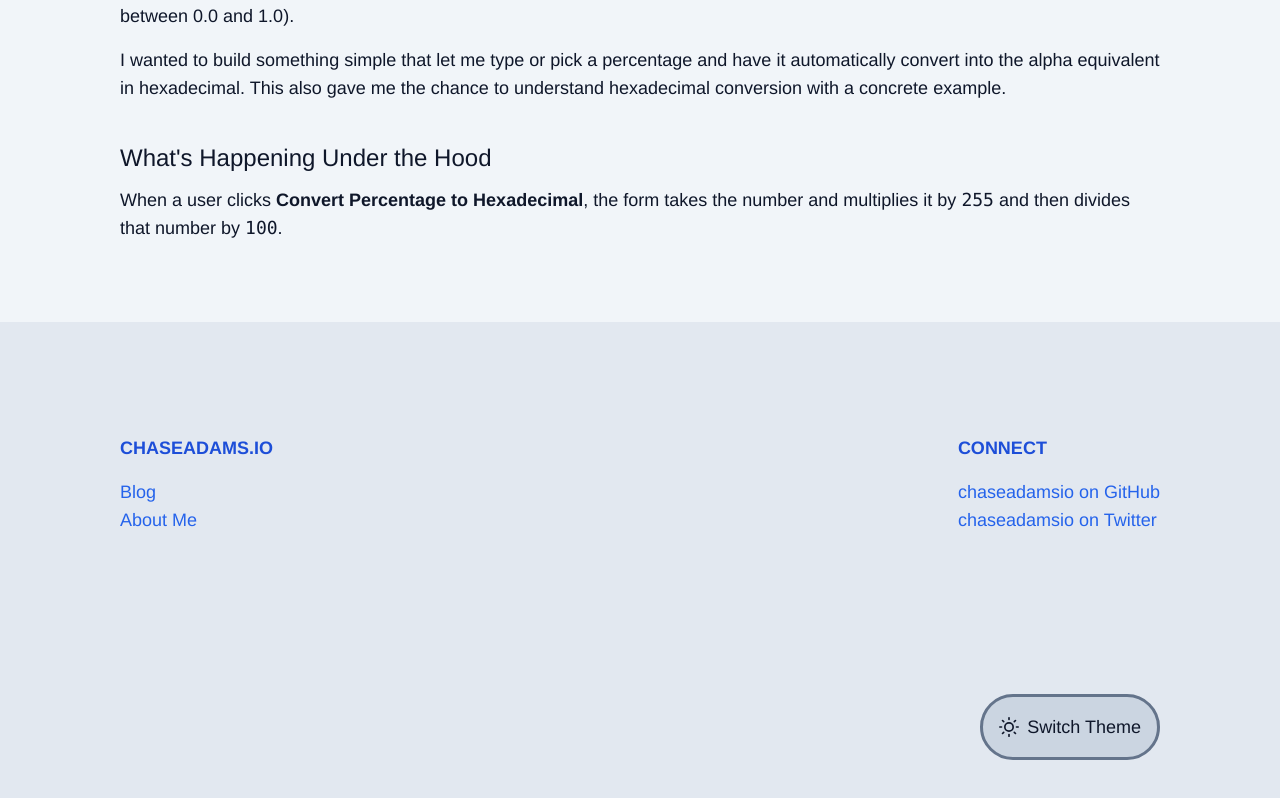
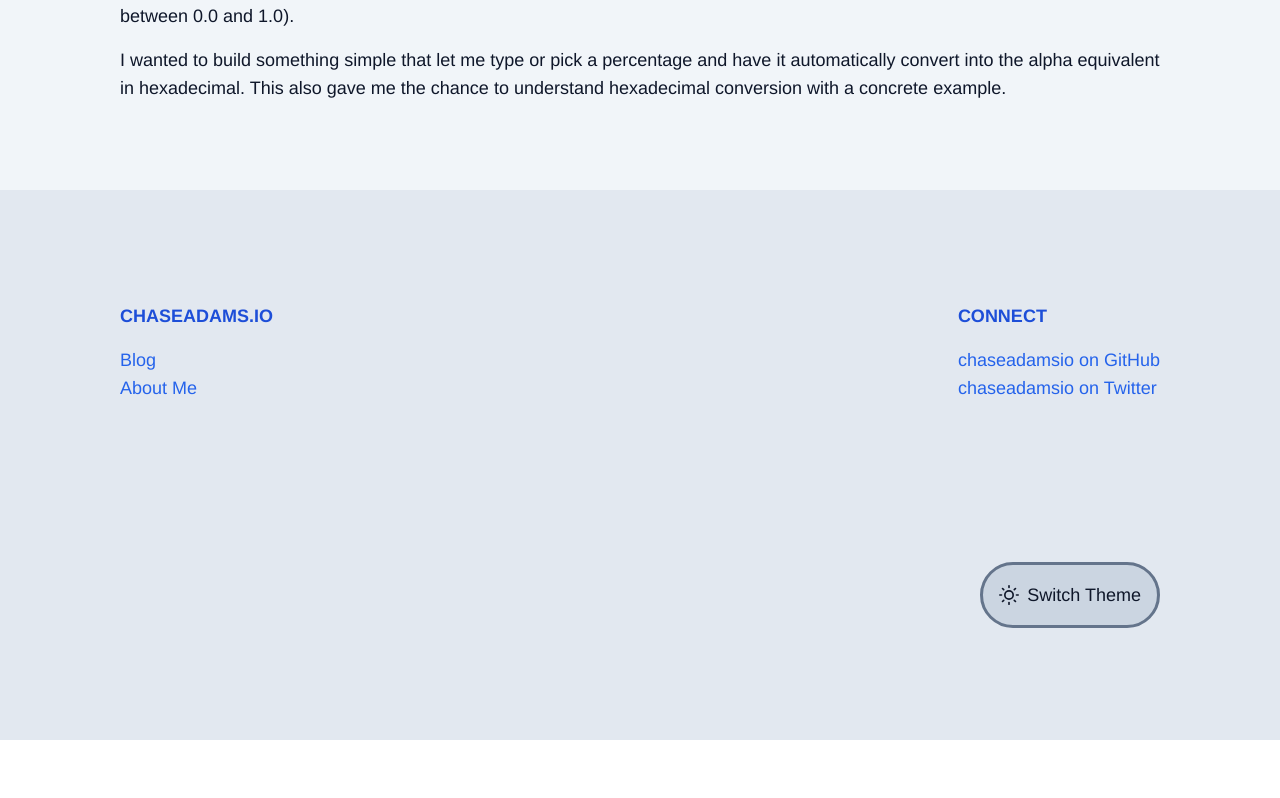
Before and after one commit to curiouslychase/chaseadams.io, a Next.js app: page /tools/percentage-to-hexadecimal-converter in a window 1280 px wide. Shown: the part 1038-1836 px from the top of the page. After the commit the page ends 1778 px from the top, so only its background shows below. Built offline with nearby package versions, Linux system fonts and the light colour scheme; a web font is replaced by a local one.

Commit message:
rm what's happening under the hood

```diff
--- a/src/pages/tools/percentage-to-hexadecimal-converter.tsx
+++ b/src/pages/tools/percentage-to-hexadecimal-converter.tsx
@@ -257,14 +257,6 @@ const Abstract = () => {
           conversion with a concrete example.
         </p>
       </section>
-      <section className="mt-8">
-        <h2 className="mb-3 text-2xl">What&apos;s Happening Under the Hood</h2>
-        <p>
-          When a user clicks <strong>Convert Percentage to Hexadecimal</strong>,
-          the form takes the number and multiplies it by <code>255</code> and
-          then divides that number by <code>100</code>.
-        </p>
-      </section>
     </div>
   );
 };
```
